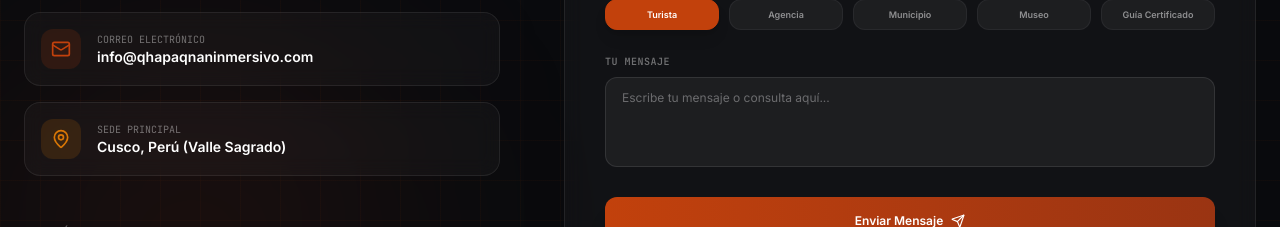
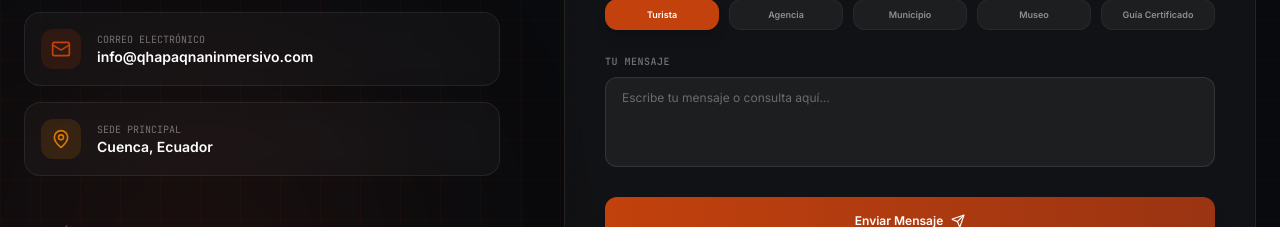
Before and after one commit to AracelyMB/qhapaq-nan-inmersivo, a React (Vite) app: page / in a window 1280 px wide. Shown: the part 6620-6847 px from the top of the page. Built offline with nearby package versions, Linux system fonts and the light colour scheme.

Commit message:
Actualizar direccion

```diff
--- a/src/components/Contact.tsx
+++ b/src/components/Contact.tsx
@@ -77,7 +77,7 @@ export default function Contact() {
                 <div className="flex flex-col">
                   <span className="text-[10px] text-white/40 font-mono">SEDE PRINCIPAL</span>
                   <span className="text-sm font-semibold text-white">
-                    Cusco, Perú (Valle Sagrado)
+                    Cuenca, Ecuador
                   </span>
                 </div>
               </div>
```
